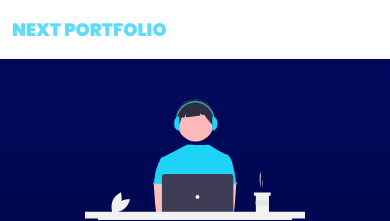
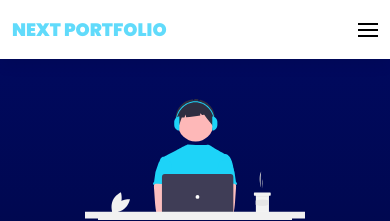
Before and after one commit to Risad212/Next-Portfolio, a Next.js app: page / in a window 390 px wide. Shown: the top 221 px of the page. Built offline with nearby package versions, Linux system fonts and the light colour scheme.

Commit message:
started to nav toggle

```diff
--- a/Components/Header/Header.jsx
+++ b/Components/Header/Header.jsx
@@ -1,4 +1,4 @@
-import React from 'react';
+import React, { useState } from 'react';
 import header from './Header.module.css';
 
 const Header = () => {
@@ -9,7 +9,11 @@ const Header = () => {
                     <div class={header.logo}>
                         <a href="#">Next Portfolio</a>
                     </div>
-                    <div className="collapse navbar-collapse" id="navbarNavDropdown">
+                    {/*-- mobile bar --*/}
+                    <div className={header.togglebar}>
+                        <span></span>
+                    </div>
+                    <div className={header.menuWrapper}>
                         <ul className="navbar-nav ms-auto">
                             <li className={header.navItem}>
                                 <a className="nav-link" href="#">Home</a>
--- a/Components/Header/Header.module.css
+++ b/Components/Header/Header.module.css
@@ -29,3 +29,48 @@
 .navButton a{
     color: #fff !important;
 }
+
+.togglebar span{
+    height: 2px;
+    width: 20px;
+    background-color: #000;
+    display: none;
+    margin: auto;
+    position: relative;
+    transition: all 0.3s ease;
+}
+.togglebar span::after,
+.togglebar span::before{
+    content: '';
+    position: absolute;
+    left: 0;
+    top: 0;
+    width: 100%;
+    height: 100%;
+    background-color: #000;
+    transition: all 0.3s ease;
+}
+.togglebar span::after{
+    transform: translateY(6px);
+}
+.togglebar span::before{
+    transform: translateY(-6px);
+}
+
+
+@media(max-width:991px){
+    .menuWrapper{
+        width: 100%;
+		padding: 0;
+		overflow: hidden;
+		visibility: hidden;
+		transition: all 0.5s ease;
+        height: 0;
+    }
+    .togglebar span{
+        display: block;
+    }
+    .navButton{
+        width: 30%;
+    }
+}
```
